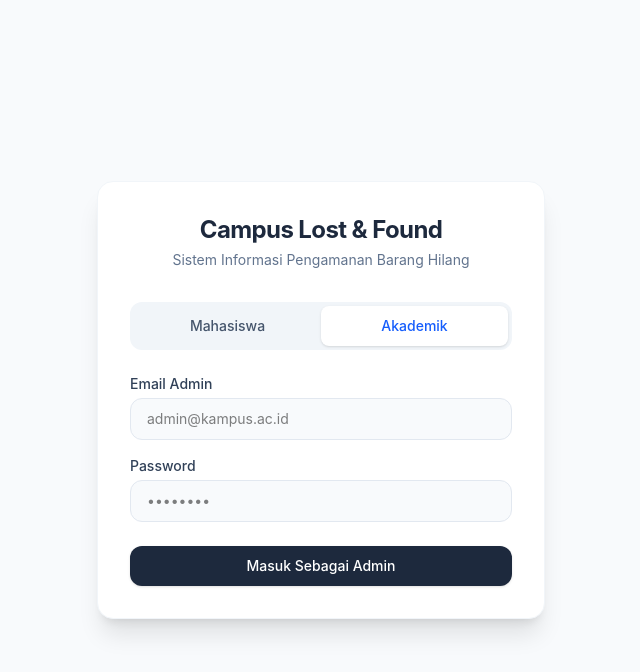
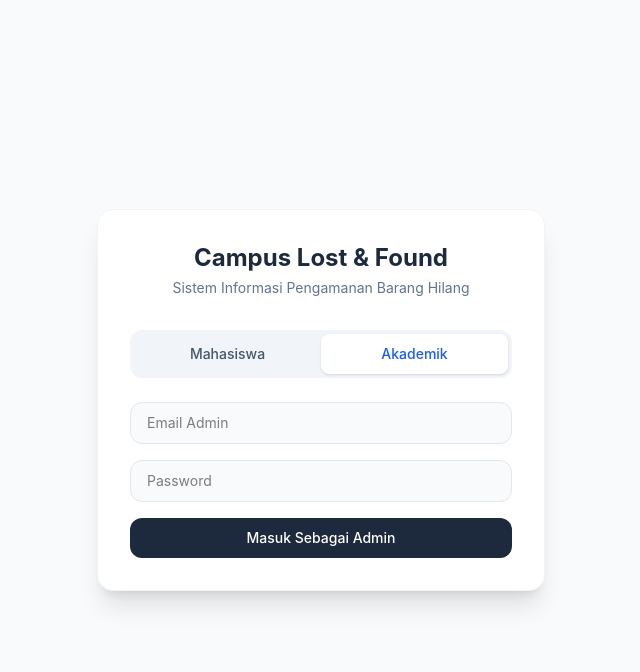
Before and after one commit to voltakits/frontend-campus-lnf, a Vue app: page / in a window 1280 px wide. Both pictures are taken after a click on the button "Akademik". Shown: the top 672 px of the page, without its empty margins (319-959 px from the left). Built offline with nearby package versions, Linux system fonts and the light colour scheme.

Commit message:
fix: login tanpa otp wkwk

```diff
--- a/src/views/Login.vue
+++ b/src/views/Login.vue
@@ -69,125 +69,50 @@ const loginAdmin = async () => {
 </script>
 
 <template>
-  <div class="min-h-screen bg-slate-50 flex flex-col justify-center items-center p-4 selection:bg-blue-500 selection:text-white">
-    <div class="w-full max-w-md bg-white rounded-2xl shadow-xl border border-slate-100 p-8 transition-all">
+  <div class="min-h-screen bg-slate-50 flex flex-col justify-center items-center p-4">
+    <div class="w-full max-w-md bg-white rounded-2xl shadow-xl border border-slate-100 p-8">
 
       <div class="text-center mb-8">
-        <h1 class="text-2xl font-bold text-slate-800 tracking-tight">Campus Lost & Found</h1>
+        <h1 class="text-2xl font-bold text-slate-800">Campus Lost & Found</h1>
         <p class="text-sm text-slate-500 mt-1">Sistem Informasi Pengamanan Barang Hilang</p>
       </div>
 
       <div class="flex p-1 bg-slate-100 rounded-xl mb-6">
         <button
-          @click="activeTab = 'mahasiswa'; errorMessage = ''; successMessage = ''; step = 1; otpCode = ''"
-          :class="activeTab === 'mahasiswa' ? 'bg-white text-blue-600 shadow-sm' : 'text-slate-600 hover:text-slate-900'"
-          class="flex-1 py-2.5 text-sm font-medium rounded-lg transition-all duration-200 cursor-pointer text-center"
-        >
-          Mahasiswa
-        </button>
+          @click="activeTab = 'mahasiswa'; errorMessage = ''"
+          :class="activeTab === 'mahasiswa' ? 'bg-white text-blue-600 shadow-sm' : 'text-slate-600'"
+          class="flex-1 py-2.5 text-sm font-medium rounded-lg transition-all"
+        >Mahasiswa</button>
         <button
-          @click="activeTab = 'akademik'; errorMessage = ''; successMessage = ''"
-          :class="activeTab === 'akademik' ? 'bg-white text-blue-600 shadow-sm' : 'text-slate-600 hover:text-slate-900'"
-          class="flex-1 py-2.5 text-sm font-medium rounded-lg transition-all duration-200 cursor-pointer text-center"
-        >
-          Akademik
-        </button>
+          @click="activeTab = 'akademik'; errorMessage = ''"
+          :class="activeTab === 'akademik' ? 'bg-white text-blue-600 shadow-sm' : 'text-slate-600'"
+          class="flex-1 py-2.5 text-sm font-medium rounded-lg transition-all"
+        >Akademik</button>
       </div>
 
       <div v-if="errorMessage" class="mb-4 p-3 bg-red-50 border-l-4 border-red-500 text-red-700 text-sm rounded-r-lg">
         {{ errorMessage }}
       </div>
-      <div v-if="successMessage" class="mb-4 p-3 bg-green-50 border-l-4 border-green-500 text-green-700 text-sm rounded-r-lg">
-        {{ successMessage }}
-      </div>
 
-      <div v-if="activeTab === 'mahasiswa'" class="space-y-4">
-
-        <div v-if="step === 1" class="text-center space-y-6">
-          <p class="text-sm text-slate-600">
-            Masuk dengan akun Google kampus untuk verifikasi identitas, dilanjutkan dengan kode keamanan OTP.
-          </p>
+      <div v-if="activeTab === 'mahasiswa'" class="text-center space-y-6">
+        <p class="text-sm text-slate-600">Masuk dengan akun Google kampus (@global.ac.id) untuk verifikasi identitas.</p>
         <button
-            @click="loginGoogleAndRequestOTP"
+          @click="loginGoogle"
           :disabled="loading"
-            class="w-full flex items-center justify-center gap-3 bg-white hover:bg-slate-50 text-slate-700 font-medium py-3 px-4 border border-slate-200 rounded-xl shadow-sm transition-all cursor-pointer disabled:opacity-50"
+          class="w-full flex items-center justify-center gap-3 bg-white hover:bg-slate-50 text-slate-700 font-medium py-3 border border-slate-200 rounded-xl shadow-sm transition-all disabled:opacity-50"
         >
-            <svg class="w-5 h-5" viewBox="0 0 24 24">
-              <path fill="#EA4335" d="M12 5.04c1.64 0 3.12.56 4.28 1.67l3.2-3.2C17.52 1.58 14.96 1 12 1 7.35 1 3.41 3.66 1.49 7.56l3.77 2.92c.88-2.64 3.38-4.44 6.74-4.44z"/>
-              <path fill="#4285F4" d="M23.49 12.27c0-.81-.07-1.59-.2-2.36H12v4.51h6.46c-.29 1.48-1.14 2.73-2.42 3.57l3.77 2.92c2.2-2.03 3.48-5.02 3.48-8.64z"/>
-              <path fill="#FBBC05" d="M5.26 14.76c-.24-.72-.38-1.49-.38-2.28s.14-1.56.38-2.28L1.49 7.28C.54 9.12 0 11.19 0 13.33s.54 4.21 1.49 6.05l3.77-2.92z"/>
-              <path fill="#34A853" d="M12 23c3.24 0 5.97-1.07 7.96-2.92l-3.77-2.92c-1.1.74-2.52 1.18-4.19 1.18-3.36 0-5.86-1.8-6.74-4.44L1.49 16.78C3.41 20.68 7.35 23 12 23z"/>
-            </svg>
-            <span v-if="loading">Menghubungkan...</span>
+          <span v-if="loading">Memproses...</span>
           <span v-else>Masuk dengan Google</span>
         </button>
       </div>
 
-        <div v-if="step === 2" class="space-y-4 text-center">
-          <p class="text-sm text-slate-600">
-            Kode 6-digit telah dikirim ke email <strong>{{ emailMahasiswa }}</strong>
-          </p>
-          <div>
-            <input
-              v-model="otpCode"
-              type="text"
-              maxlength="6"
-              placeholder="••••••"
-              class="w-full px-4 py-3 bg-slate-50 border border-slate-200 rounded-xl focus:outline-none focus:ring-2 focus:ring-blue-500/20 focus:border-blue-500 transition-all text-center text-2xl tracking-[0.5em] font-mono"
-            />
-          </div>
-          <div class="flex gap-2">
-            <button
-              @click="step = 1; successMessage = ''"
-              :disabled="loading"
-              class="w-1/3 bg-slate-100 hover:bg-slate-200 text-slate-700 font-medium py-2.5 px-4 rounded-xl shadow-sm transition-all cursor-pointer disabled:opacity-50 text-sm"
-            >
-              Batal
-            </button>
-            <button
-              @click="verifyOTP"
-              :disabled="loading"
-              class="w-2/3 bg-blue-600 hover:bg-blue-700 text-white font-medium py-2.5 px-4 rounded-xl shadow-sm transition-all cursor-pointer disabled:opacity-50 text-sm"
-            >
-              <span v-if="loading">Memverifikasi...</span>
-              <span v-else>Verifikasi & Masuk</span>
-            </button>
-          </div>
-        </div>
-      </div>
-
-      <div v-if="activeTab === 'akademik'">
-        <form @submit.prevent="loginAdmin" class="space-y-4">
-          <div>
-            <label class="block text-sm font-medium text-slate-700 mb-1">Email Admin</label>
-            <input
-              v-model="adminEmail"
-              type="email"
-              placeholder="admin@kampus.ac.id"
-              class="w-full px-4 py-2.5 bg-slate-50 border border-slate-200 rounded-xl focus:outline-none focus:ring-2 focus:ring-blue-500/20 focus:border-blue-500 transition-all text-sm"
-            />
-          </div>
-
-          <div>
-            <label class="block text-sm font-medium text-slate-700 mb-1">Password</label>
-            <input
-              v-model="adminPassword"
-              type="password"
-              placeholder="••••••••"
-              class="w-full px-4 py-2.5 bg-slate-50 border border-slate-200 rounded-xl focus:outline-none focus:ring-2 focus:ring-blue-500/20 focus:border-blue-500 transition-all text-sm"
-            />
-          </div>
-
-          <button
-            type="submit"
-            :disabled="loading"
-            class="w-full bg-slate-800 hover:bg-slate-900 text-white font-medium py-2.5 px-4 rounded-xl shadow-sm transition-all cursor-pointer disabled:opacity-50 text-sm mt-2"
-          >
-            <span v-if="loading">Mengecek Otentikasi...</span>
-            <span v-else>Masuk Sebagai Admin</span>
+      <form v-else @submit.prevent="loginAdmin" class="space-y-4">
+        <input v-model="adminEmail" type="email" placeholder="Email Admin" class="w-full px-4 py-2.5 bg-slate-50 border border-slate-200 rounded-xl text-sm" required />
+        <input v-model="adminPassword" type="password" placeholder="Password" class="w-full px-4 py-2.5 bg-slate-50 border border-slate-200 rounded-xl text-sm" required />
+        <button type="submit" :disabled="loading" class="w-full bg-slate-800 text-white font-medium py-2.5 rounded-xl text-sm">
+          {{ loading ? 'Mengecek...' : 'Masuk Sebagai Admin' }}
         </button>
       </form>
-      </div>
 
     </div>
   </div>
```
Lines whose indentation alone changed are shown as unchanged.
